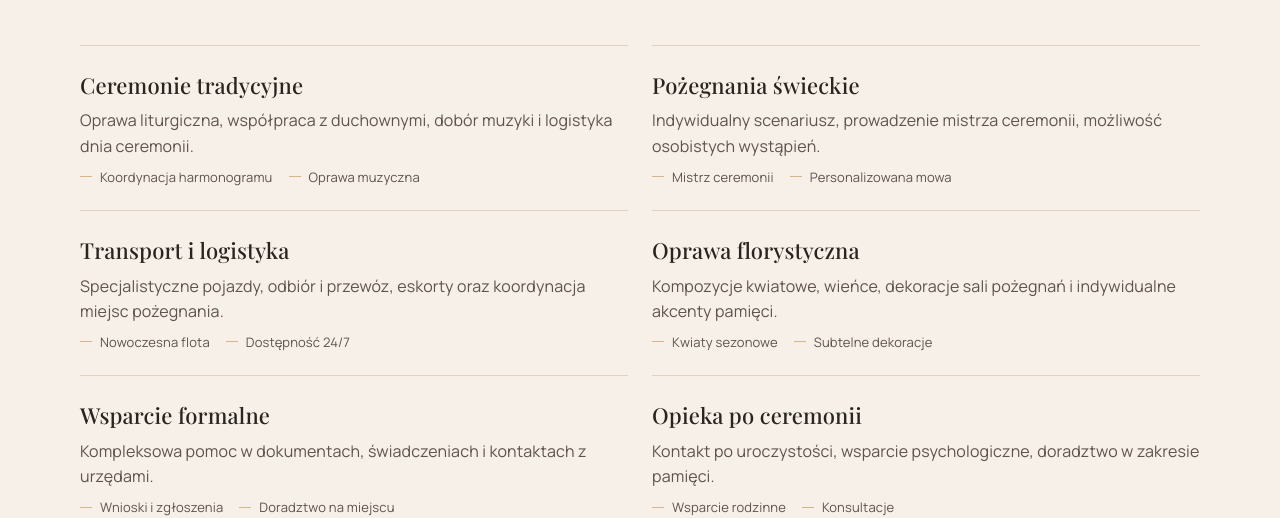
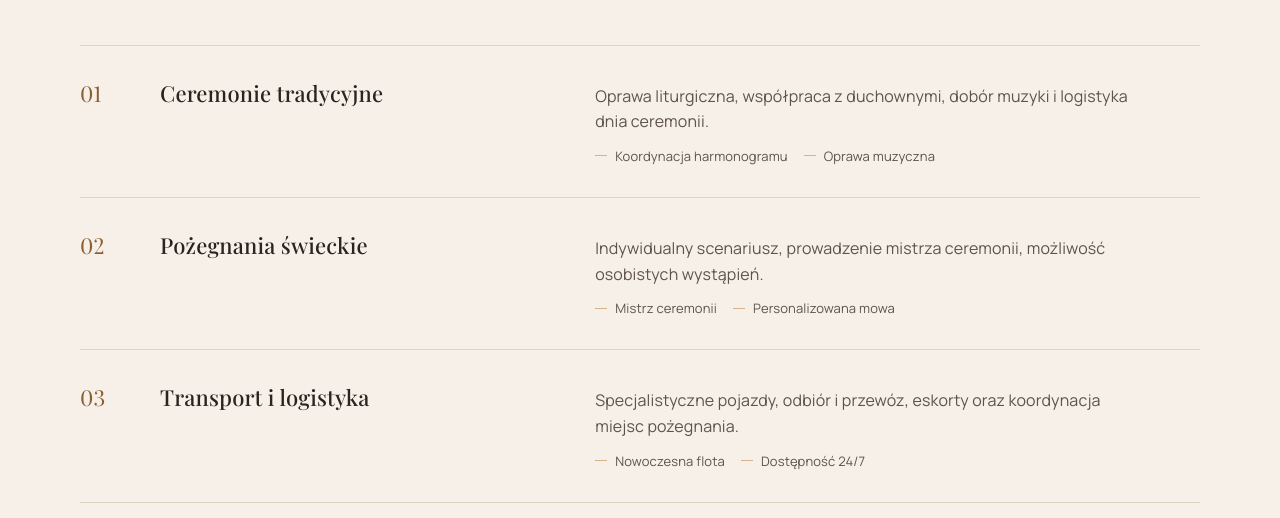
Before and after one commit to KPKrol85/DS-ceremonial-pr01-EternalRest, a website built with Vite: page services.html in a window 1280 px wide. Shown: the part 288-806 px from the top of the page. Built offline with nearby package versions, Linux system fonts and the light colour scheme.

Commit message:
Refine services into a numbered editorial index
* structure six service entries as a semantic ordered list
* introduce two-digit Playfair numerals and responsive editorial columns
* preserve hairline separators and restrained service notes
* maintain service fragment anchors, scroll offsets and reveal behavior

```diff
--- a/css/pages/services.css
+++ b/css/pages/services.css
@@ -1,14 +1,41 @@
+/* Services index: a numbered, hairline-ruled catalogue closed by a final rule. */
 .services-list {
   --services-anchor-offset: 6rem;
-  display: grid;
-  gap: var(--space-lg);
+  --services-rail: 2.25rem;
+  border-bottom: 1px solid var(--color-border);
 }
 
 /* Ruled entries: each service opens under a hairline instead of sitting in a box. */
 .services-list__item {
-  padding-top: var(--space-lg);
+  display: grid;
+  grid-template-columns: var(--services-rail) minmax(0, 1fr);
+  column-gap: var(--space-md);
+  align-items: baseline;
+  padding-block: var(--space-lg);
   border-top: 1px solid var(--color-border);
   scroll-margin-top: var(--services-anchor-offset);
+}
+
+.services-list__item > * {
+  grid-column: 2;
+}
+
+/*
+ * The visible numeral repeats the ordered list's own position, so it is drawn from the
+ * native list-item counter and given empty alternative text to avoid a second announcement.
+ * Browsers without alternative-text support keep the first declaration.
+ */
+.services-list__item::before {
+  content: counter(list-item, decimal-leading-zero);
+  content: counter(list-item, decimal-leading-zero) / "";
+  grid-column: 1;
+  grid-row: 1;
+  font-family: var(--font-serif);
+  font-size: var(--font-size-lg);
+  font-weight: var(--font-weight-display);
+  font-variant-numeric: lining-nums tabular-nums;
+  line-height: 1;
+  color: var(--color-accent-text);
 }
 
 .services-list__title {
@@ -19,12 +46,17 @@
   margin-bottom: var(--space-xs);
 }
 
+.services-list__item > p {
+  max-width: 38rem;
+  text-wrap: pretty;
+}
+
 /* The wider column gap keeps each label's leading rule attached to its own text. */
 .services-list__meta {
   display: flex;
   flex-wrap: wrap;
   gap: var(--space-xs) var(--space-md);
-  margin-top: var(--space-xs);
+  margin-top: var(--space-sm);
 }
 
 /* Without JavaScript the shared header is not sticky, so anchors need no header offset. */
@@ -32,9 +64,37 @@
   --services-anchor-offset: var(--space-lg);
 }
 
+/* Tablet: a wider rail and more air, still one entry per row so the index reads in order. */
 @media (min-width: 760px) {
   .services-list {
     --services-anchor-offset: 8rem;
-    grid-template-columns: repeat(2, 1fr);
+    --services-rail: 3rem;
+  }
+
+  .services-list__item {
+    column-gap: var(--space-lg);
+    padding-block: var(--space-xl);
+  }
+
+  .services-list__item::before {
+    font-size: var(--font-size-xl);
   }
 }
+
+/* Desktop: catalogue columns — numeral, title, then description with its notes. */
+@media (min-width: 1024px) {
+  .services-list__item {
+    grid-template-columns: var(--services-rail) minmax(0, 2fr) minmax(0, 3fr);
+    column-gap: var(--space-xl);
+  }
+
+  .services-list__title {
+    grid-row: 1;
+    margin-bottom: 0;
+  }
+
+  .services-list__item > p,
+  .services-list__meta {
+    grid-column: 3;
+  }
+}
--- a/services.html
+++ b/services.html
@@ -25,7 +25,8 @@
               Każdą usługę dopasowujemy do oczekiwań rodziny.
             </p>
           </header>
-          <div class="services-list">
+          <ol class="services-list" role="list">
+            <li class="services-list__entry">
               <article class="services-list__item" id="ceremonie-tradycyjne" data-reveal>
                 <h2 class="services-list__title">Ceremonie tradycyjne</h2>
                 <p class="text-muted">
@@ -36,6 +37,8 @@
                   <span class="badge">Oprawa muzyczna</span>
                 </div>
               </article>
+            </li>
+            <li class="services-list__entry">
               <article class="services-list__item" id="pozegnania-swieckie" data-reveal>
                 <h2 class="services-list__title">Pożegnania świeckie</h2>
                 <p class="text-muted">
@@ -46,6 +49,8 @@
                   <span class="badge">Personalizowana mowa</span>
                 </div>
               </article>
+            </li>
+            <li class="services-list__entry">
               <article class="services-list__item" id="transport-i-logistyka" data-reveal>
                 <h2 class="services-list__title">Transport i logistyka</h2>
                 <p class="text-muted">
@@ -56,6 +61,8 @@
                   <span class="badge">Dostępność 24/7</span>
                 </div>
               </article>
+            </li>
+            <li class="services-list__entry">
               <article class="services-list__item" id="oprawa-florystyczna" data-reveal>
                 <h2 class="services-list__title">Oprawa florystyczna</h2>
                 <p class="text-muted">
@@ -66,6 +73,8 @@
                   <span class="badge">Subtelne dekoracje</span>
                 </div>
               </article>
+            </li>
+            <li class="services-list__entry">
               <article class="services-list__item" id="wsparcie-formalne" data-reveal>
                 <h2 class="services-list__title">Wsparcie formalne</h2>
                 <p class="text-muted">
@@ -76,6 +85,8 @@
                   <span class="badge">Doradztwo na miejscu</span>
                 </div>
               </article>
+            </li>
+            <li class="services-list__entry">
               <article class="services-list__item" id="opieka-po-ceremonii" data-reveal>
                 <h2 class="services-list__title">Opieka po ceremonii</h2>
                 <p class="text-muted">
@@ -86,7 +97,8 @@
                   <span class="badge">Konsultacje</span>
                 </div>
               </article>
-          </div>
+            </li>
+          </ol>
           <div class="mt-xl">
             <a class="button button--primary" href="contact.html">Umów konsultację usług</a>
           </div>
```
Also changed, not shown: IMPROVEMENTS-DESIGN.md (+2 -1 lines), docs/CHANGELOG.md. Lines whose indentation alone changed are shown as unchanged.
